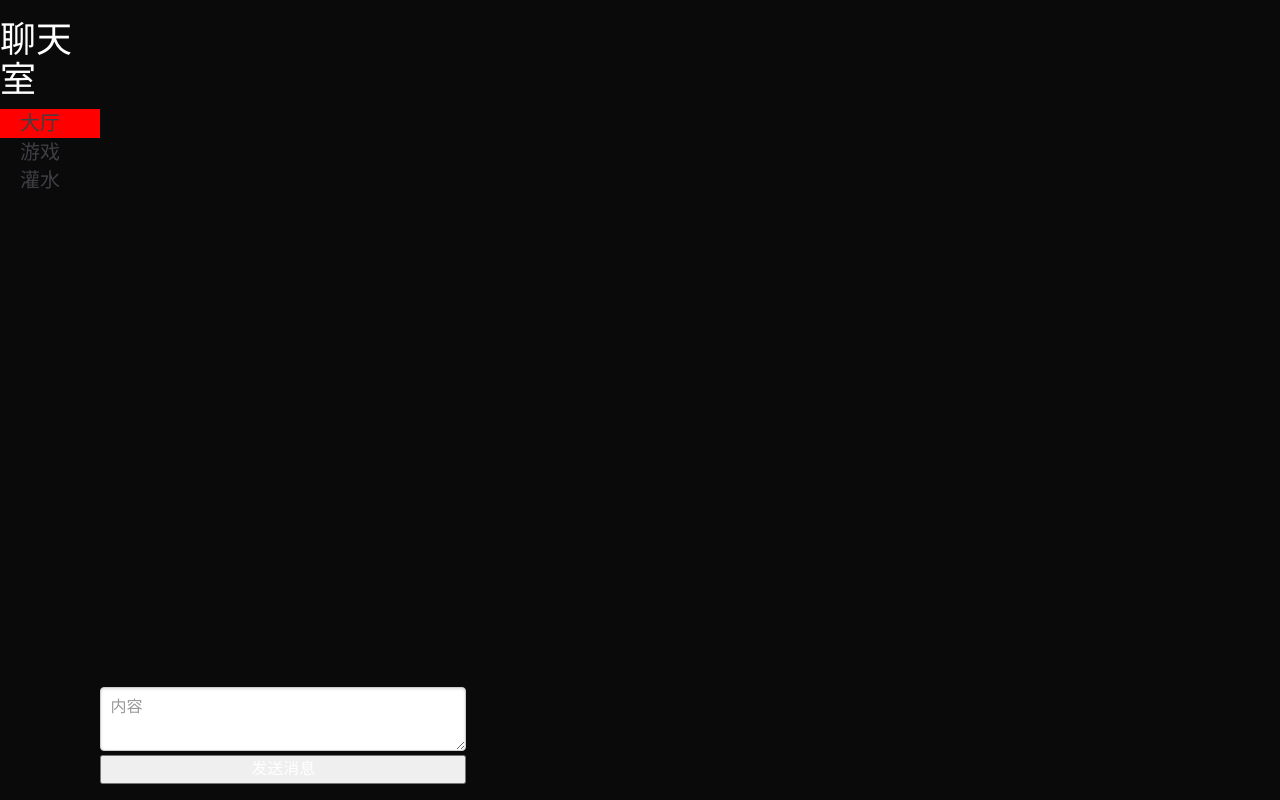
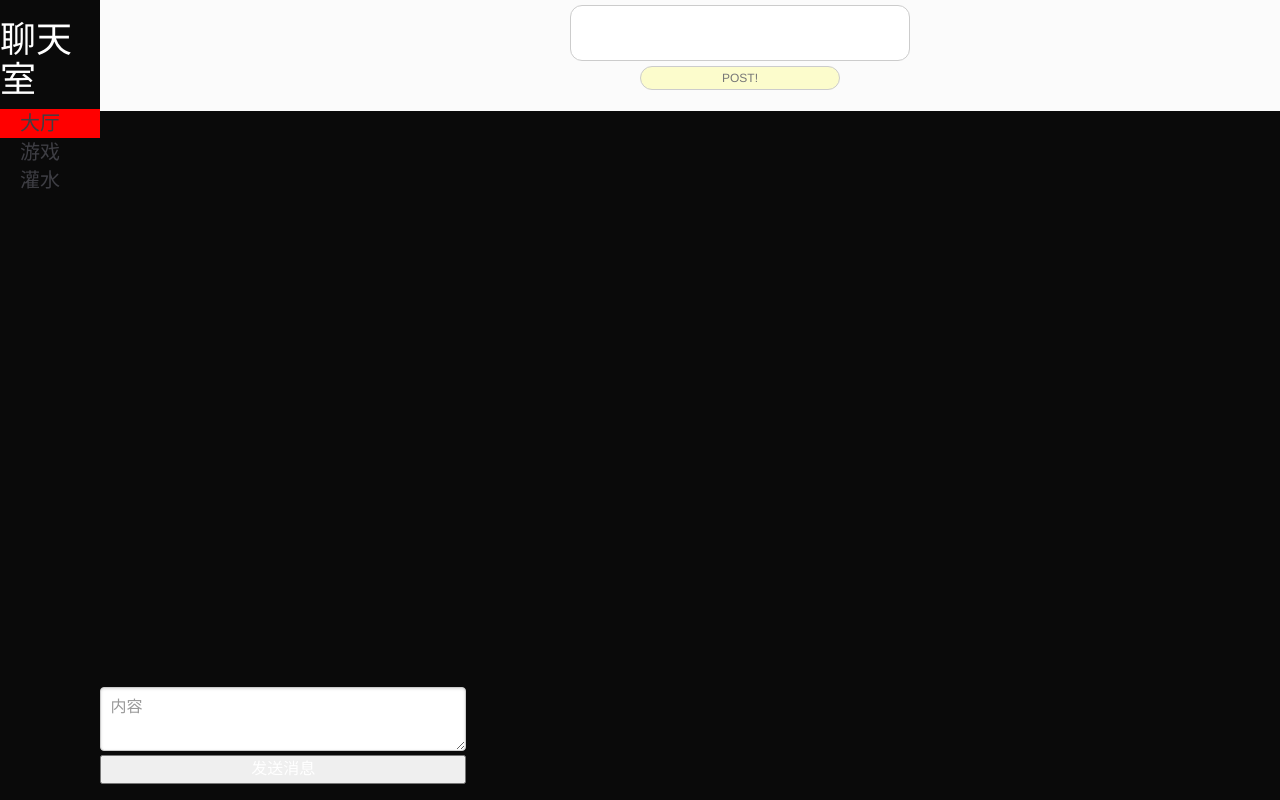
Before and after one commit to AdamEECS/chat, a Flask app: page / in a window 1280 px wide. Run offline with Flask 2, Linux system fonts and the light colour scheme; the visitor is signed in with stand-in values (Sample User, id 1); data comes from the database, SQL or seed files in the repository; data that the repository does not hold is empty.

Commit message:
input update

```diff
--- a/templates/index.html
+++ b/templates/index.html
@@ -236,6 +236,23 @@
                 <button id='id-button-send' class="rc-full-width" type='button'>发送消息</button>
             </form>
         </div>
+        <div class="message_box select-none rc-input">
+            <div class="message_box_effect_wraper">
+                <div class="message_box_inner">
+                    <form action="#" method="post" id="message">
+
+                        <div class="room-input-wrap">
+                            <textarea id='id-input-content' name="message" class="form-control" tabindex="1" maxlength="140"></textarea>
+                        </div>
+
+                        <div class="room-submit-wrap">
+                        <input id='id-button-send' type="submit" class="form-control room-submit-btn" name="post" value="POST!" tabindex="3">
+                    </div>
+
+                  </form>
+                </div>
+          </div>
+        </div>
     </div>
  </body>
 </html>
```
